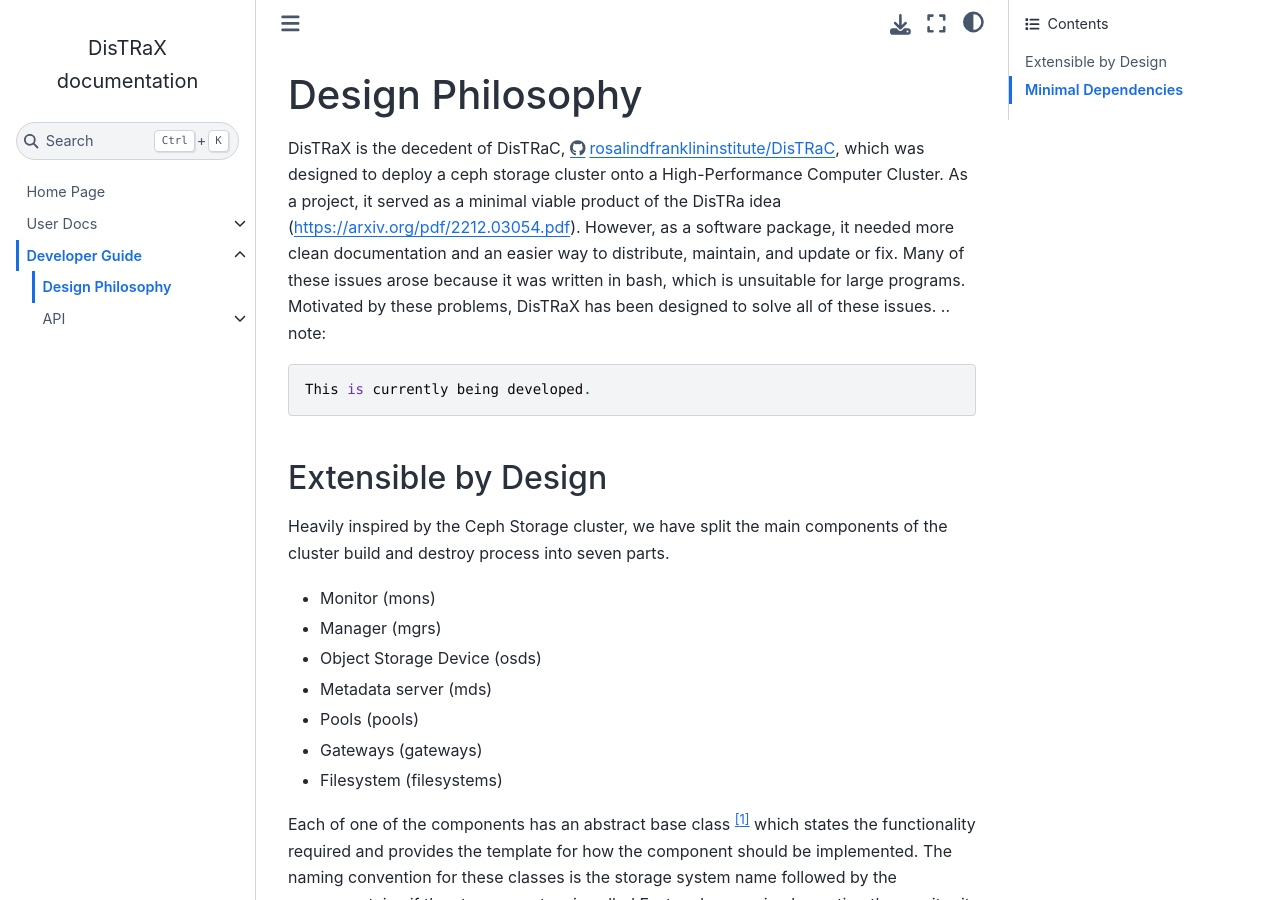
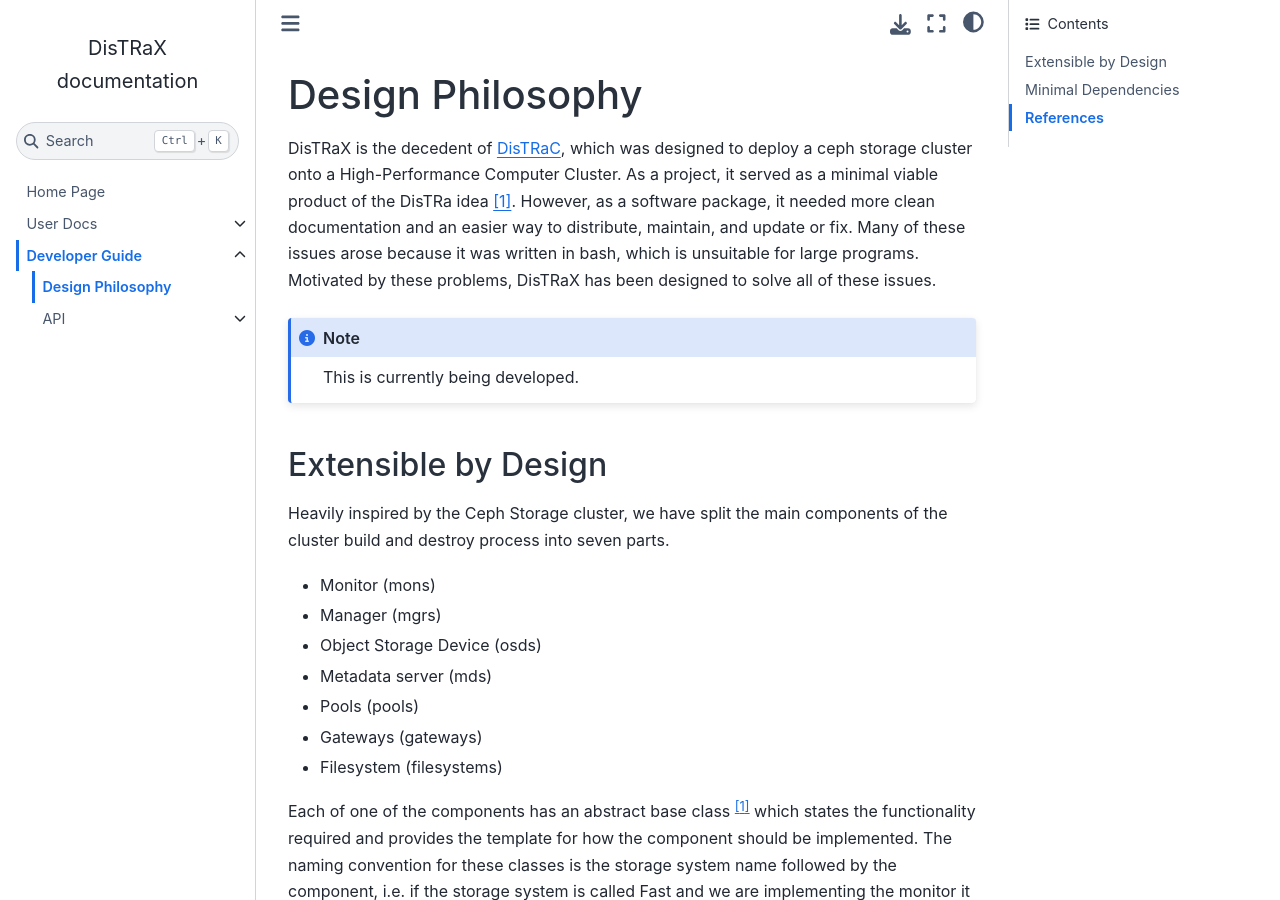
Before and after one commit to rosalindfranklininstitute/DisTRaX, a Sphinx documentation site: the page built from docs/source/developer/explanations/design_philosophy.rst, in a window 1280 px wide and 900 px high. Built offline with Sphinx 7.4.7 and the Sphinx Book theme 1.1.4, drawn with Linux system fonts in a browser that asks for light colours; some of the changed text lies outside the part shown.

Commit message:
Tidy up (#62)

```diff
--- a/docs/source/developer/explanations/design_philosophy.rst
+++ b/docs/source/developer/explanations/design_philosophy.rst
@@ -1,7 +1,8 @@
 Design Philosophy
 =================
 
-DisTRaX is the decedent of DisTRaC, https://github.com/rosalindfranklininstitute/DisTRaC, which was designed to deploy a ceph storage cluster onto a High-Performance Computer Cluster. As a project, it served as a minimal viable product of the DisTRa idea (https://arxiv.org/pdf/2212.03054.pdf). However, as a software package, it needed more clean documentation and an easier way to distribute, maintain, and update or fix. Many of these issues arose because it was written in bash, which is unsuitable for large programs. Motivated by these problems, DisTRaX has been designed to solve all of these issues.
+DisTRaX is the decedent of `DisTRaC <https://github.com/rosalindfranklininstitute/DisTRaC>`_, which was designed to deploy a ceph storage cluster onto a High-Performance Computer Cluster. As a project, it served as a minimal viable product of the DisTRa idea `[1] <https://arxiv.org/abs/2212.03054>`_. However, as a software package, it needed more clean documentation and an easier way to distribute, maintain, and update or fix. Many of these issues arose because it was written in bash, which is unsuitable for large programs. Motivated by these problems, DisTRaX has been designed to solve all of these issues.
+
 .. note::
 
    This is currently being developed.
@@ -35,3 +36,9 @@ Minimal Dependencies
 --------------------
 
 DisTRaX has been designed to have minial dependencies on top of the requirements for the respective storage system. This improves the overall security of the system and makes the application easier to maintain.
+
+
+References
+----------
+
+[1] Mason-Williams, G., Bond, D., & Basham, M. (2022). DisTRaC: Accelerating high performance compute processing for temporary data storage. arXiv. https://doi.org/10.48550/ARXIV.2212.03054
```
